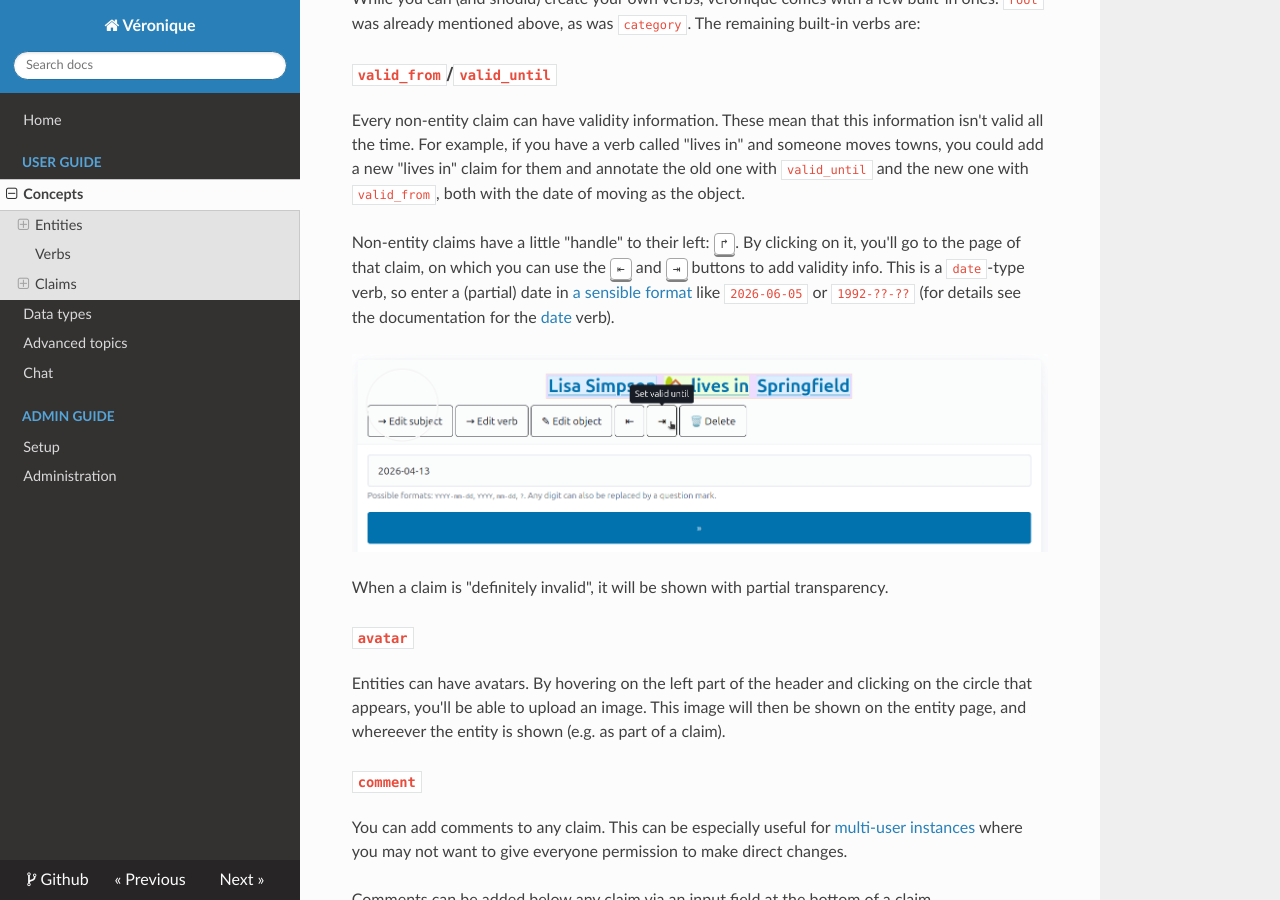
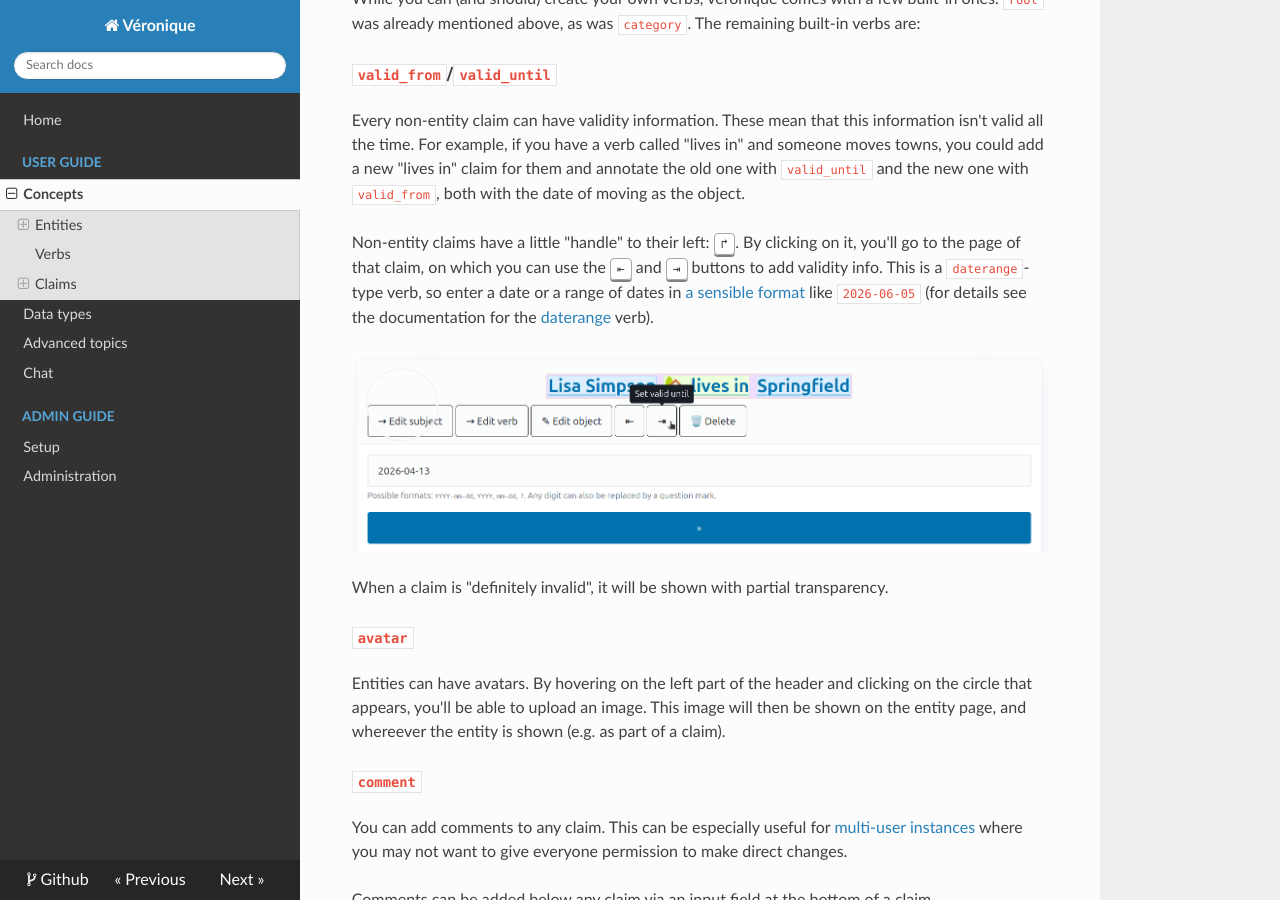
Before and after one commit to L3viathan/veronique, an MkDocs documentation site: the page built from docs/concepts.md, in a window 1280 px wide and 900 px high, scrolled down 3282 px. Built offline with MkDocs 1.6.1, drawn with Linux system fonts in a browser that asks for light colours; nearby versions of some CDN libraries.

Commit message:
docs: Update for daterange

```diff
--- a/docs/concepts.md
+++ b/docs/concepts.md
@@ -105,10 +105,9 @@ them and annotate the old one with `valid_until` and the new one with
 Non-entity claims have a little "handle" to their left: <kbd>↱</kbd>. By
 clicking on it, you'll go to the page of that claim, on which you can use the
 <kbd>⇤</kbd> and <kbd>⇥</kbd> buttons to add validity info. This is a
-`date`-type verb, so enter a (partial) date in [a sensible
-format](https://en.wikipedia.org/wiki/ISO_8601) like `2026-06-05` or
-`1992-??-??` (for details see the documentation for the
-[date](data-types.md#date) verb).
+`daterange`-type verb, so enter a date or a range of dates in [a sensible
+format](https://en.wikipedia.org/wiki/ISO_8601) like `2026-06-05` (for details
+see the documentation for the [daterange](data-types.md#daterange) verb).
 
 ![Setting validity of a claim](img/set-validity.png)
 
```
Also changed, not shown: docs/data-types.md (+9 -0 lines).
